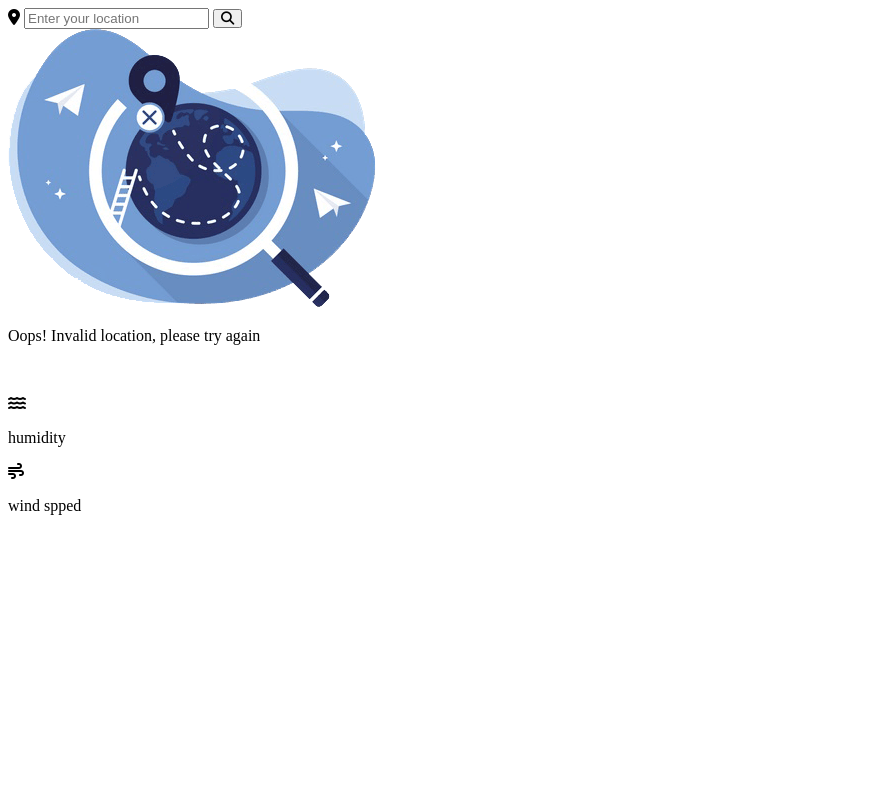
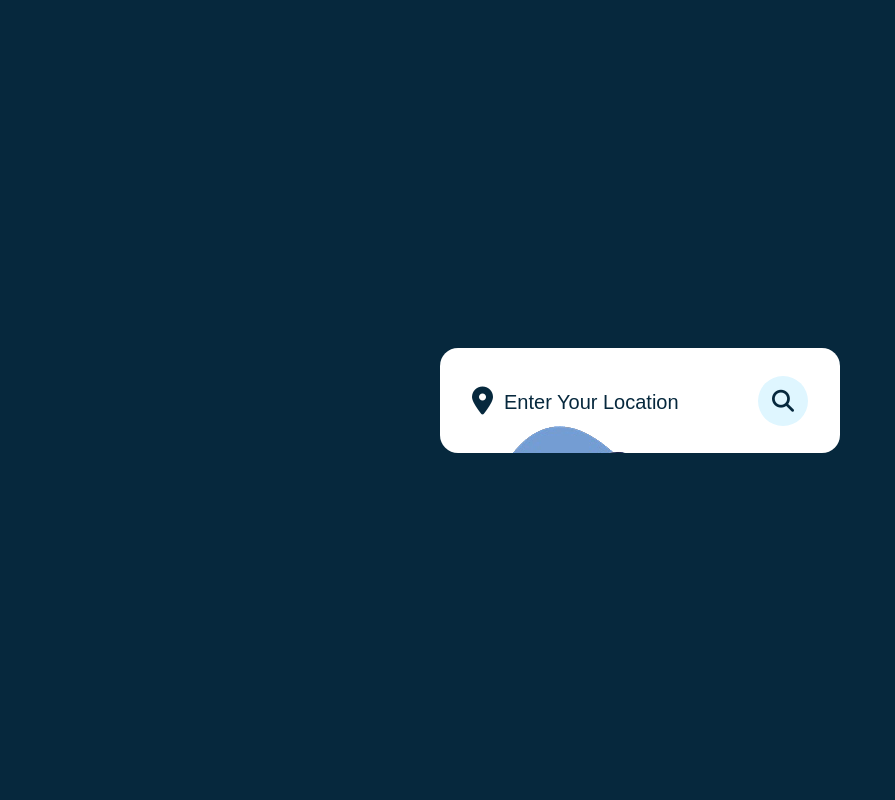
Before and after one commit to BarrioTropical/weather-app-js, a plain HTML site: page index.html in a window 1280 px wide. Shown: the whole page, without its empty margins (0-895 px from the left). Drawn offline with Linux system fonts and the light colour scheme.

Commit message:
css | search-box
Signed-off-by: “Barrio <barriotropical@gmail.com>

```diff
--- a/css/style.css
+++ b/css/style.css
@@ -0,0 +1,82 @@
+/* main */
+*{
+    margin: 0;
+    padding: 0;
+    border: 0;
+    outline:none;
+    box-sizing: border-box;
+}
+
+:root{
+    --blue: #06283D;
+    --light-blue: #dff6ff;
+    --white: #fff;
+}
+
+/* body */
+body{
+    height: 100vh;
+    display: flex;
+    align-items: center;
+    justify-content: center;
+    background-color: var(--blue);
+}
+
+.container{
+    position: relative;
+    width: 400px;
+    height: 105px;
+    background-color: #FFF;
+    padding: 28px 32px;
+    overflow: hidden;
+    border-radius: 18px;
+    font-family: 'Roboto', sans-serif;
+    transition: 0.6s ease-out;
+}
+
+/* search box */
+.search-box{
+    width: 100%;
+    height: min-content;
+    display: flex;
+    align-items: center;
+    justify-content: space-between;
+}
+
+.search-box input{
+    color: var(--blue);
+    width: 80%;
+    font-size: 24px;
+    font-weight: 500;
+    text-transform: uppercase;
+    padding-left: 32px;
+}
+
+.search-box input::placeholder{
+    font-size: 20px;
+    font-weight: 500;
+    color: var(--blue);
+    text-transform: capitalize;
+}
+
+.search-box button{
+    cursor: pointer;
+    width: 50px;
+    height: 50px;
+    color: var(--blue);
+    background: var(--light-blue);
+    border-radius: 50%;
+    font-size: 22px;
+    transition: 0.4s ease;
+}
+
+.search-box button:hover{
+    color: var(--white);
+    background-color: var(--blue);
+}
+
+.search-box i{
+    position: absolute;
+    color: var(--blue);
+    font-size: 28px;
+}
```
Also changed, not shown: index.html (+2 -2 lines).
